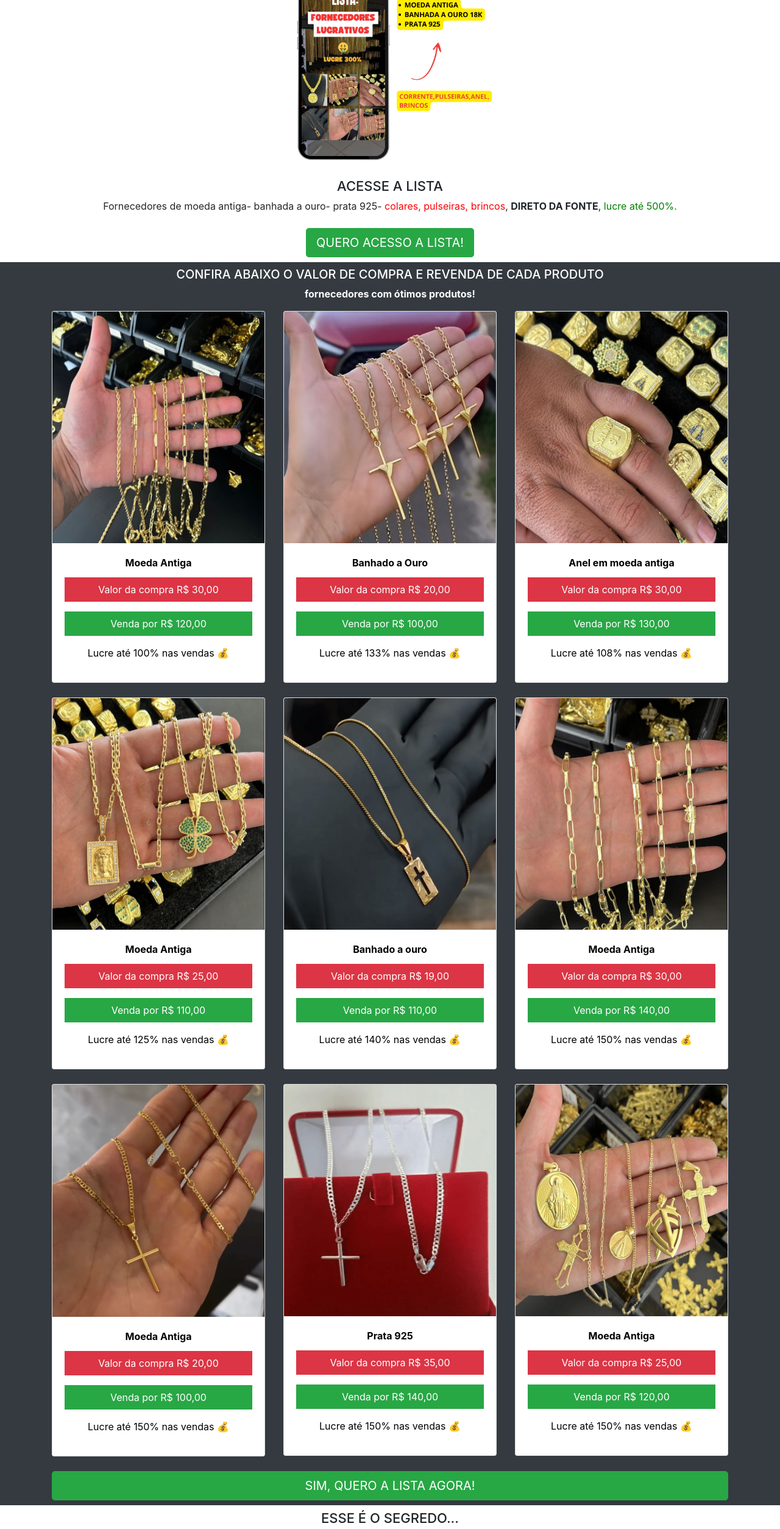
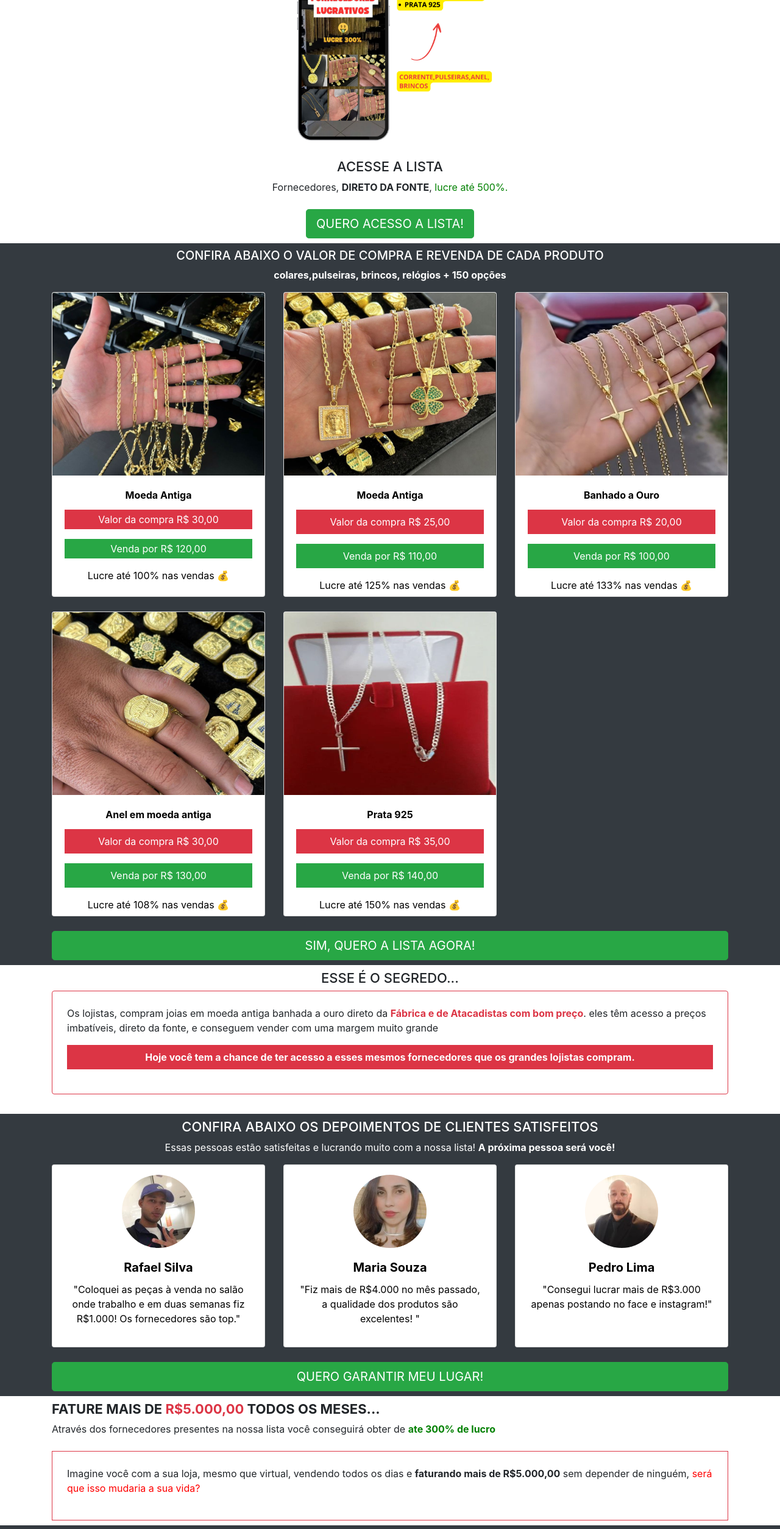
Before and after one commit to andresperes33/SiteVendasJoias, a plain HTML site: page index.html in a window 1280 px wide. Shown: the part 240-2748 px from the top of the page at 61% size. Drawn offline with nearby package versions, Linux system fonts and the light colour scheme.

Commit message:
alterações no site 17/10/2024

```diff
--- a/index.html
+++ b/index.html
@@ -11,15 +11,17 @@
     <link rel="icon" href="./img/lista.png" type="image/png">
     <script>
         !function (w, d, t) {
-            w.TiktokAnalyticsObject=t;
-            var ttq=w[t]=w[t]||[];
-            ttq.methods=["page","track","identify","instances","debug","on","off","once","ready","alias","group","enableCookie","disableCookie","holdConsent","revokeConsent","grantConsent"],
-            ttq.setAndDefer=function(t,e){t[e]=function(){t.push([e].concat(Array.prototype.slice.call(arguments,0)))}};for(var i=0;i<ttq.methods.length;i++)ttq.setAndDefer(ttq,ttq.methods[i]);
-            ttq.instance=function(t){for(var e=ttq._i[t]||[],n=0;n<ttq.methods.length;n++)ttq.setAndDefer(e,ttq.methods[n]);return e},
-            ttq.load=function(e,n){var r="https://analytics.tiktok.com/i18n/pixel/events.js",o=n&&n.partner;
-            ttq._i=ttq._i||{},ttq._i[e]=[],ttq._i[e]._u=r,ttq._t=ttq._t||{},ttq._t[e]=+new Date,ttq._o=ttq._o||{},ttq._o[e]=n||{};
-            n=document.createElement("script");n.type="text/javascript",n.async=!0,n.src=r+"?sdkid="+e+"&lib="+t;
-            e=document.getElementsByTagName("script")[0];e.parentNode.insertBefore(n,e)};
+            w.TiktokAnalyticsObject = t;
+            var ttq = w[t] = w[t] || [];
+            ttq.methods = ["page", "track", "identify", "instances", "debug", "on", "off", "once", "ready", "alias", "group", "enableCookie", "disableCookie", "holdConsent", "revokeConsent", "grantConsent"],
+                ttq.setAndDefer = function (t, e) { t[e] = function () { t.push([e].concat(Array.prototype.slice.call(arguments, 0))) } }; for (var i = 0; i < ttq.methods.length; i++)ttq.setAndDefer(ttq, ttq.methods[i]);
+            ttq.instance = function (t) { for (var e = ttq._i[t] || [], n = 0; n < ttq.methods.length; n++)ttq.setAndDefer(e, ttq.methods[n]); return e },
+                ttq.load = function (e, n) {
+                    var r = "https://analytics.tiktok.com/i18n/pixel/events.js", o = n && n.partner;
+                    ttq._i = ttq._i || {}, ttq._i[e] = [], ttq._i[e]._u = r, ttq._t = ttq._t || {}, ttq._t[e] = +new Date, ttq._o = ttq._o || {}, ttq._o[e] = n || {};
+                    n = document.createElement("script"); n.type = "text/javascript", n.async = !0, n.src = r + "?sdkid=" + e + "&lib=" + t;
+                    e = document.getElementsByTagName("script")[0]; e.parentNode.insertBefore(n, e)
+                };
             ttq.load('CRPOB83C77U87P3R9PEG');
             ttq.page();
         }(window, document, 'ttq');
@@ -56,7 +58,8 @@
 
     <!-- Seção Hero -->
     <div class="container text-center py-2">
-            <h1 style="font-size: 24px; margin-top: 20px;">TENHA ACESSO A <span class="text-danger">MAIS DE 220 FORNECEDORES DE JOIAS</span>
+        <h1 style="font-size: 22px; margin-top: 20px;"><span class="text-danger">MAIS DE 220 FORNECEDORES DE
+                JOIAS</span>
             ENTRE FABRICANTES E ATACADISTAS</h1>
 
         <div style="font-size: 16px; " class="bg-danger text-white p-2 mt-4">Fature + de 5 mil por mês ...</div>
@@ -66,12 +69,11 @@
             </div>
         </div>
         <h2 style="font-size: 22px;" class="mt-2">ACESSE A LISTA</h2>
-        <p style="font-size: 16px;">Fornecedores de moeda antiga- banhada a ouro- prata 925- <span
-                style="color: red;">colares, pulseiras,
-                brincos</span>, <span style="font-weight: bold;">DIRETO DA FONTE</span>, <span
-                style="color: green;">lucre até 500%.</span>
+        <p style="font-size: 16px;">Fornecedores<span style="color: red;"></span>, <span
+                style="font-weight: bold;">DIRETO DA FONTE</span>, <span style="color: green;">lucre até 500%.</span>
         </p>
-        <a href="https://app.dragonpay.com.br/finalizar?id=L8BTZVYUPJRL" target="_blank" class="btn btn-success btn-lg mt-2">QUERO ACESSO A LISTA!</a>
+        <a href="https://app.dragonpay.com.br/finalizar?id=L8BTZVYUPJRL" target="_blank"
+            class="btn btn-success btn-lg mt-2">QUERO ACESSO A LISTA!</a>
     </div>
 
     <!-- Seção de Produtos com Fundo Escuro -->
@@ -79,18 +81,19 @@
         <div class="container">
             <h2 style="font-size: 20px;" class="text-center">CONFIRA ABAIXO O VALOR DE COMPRA E REVENDA DE CADA PRODUTO
             </h2>
-            <p style="font-size: 16px;" class="text-center"><strong>fornecedores com ótimos produtos!</strong></p>
+            <p style="font-size: 16px;" class="text-center"><strong>colares,pulseiras, brincos, relógios + 150
+                    opções</strong></p>
 
             <div class="row">
                 <!-- Card 1 -->
                 <div class="col-md-4 mb-4">
-                    <div class="card">
-                        <img style="height: 380px;" src="./img/cruz.png" alt="Produto 1" class="card-img-top">
+                    <div style="height: 500px;" class="card">
+                        <img style="height: 300px;" src="./img/cruz.png" alt="Produto 1" class="card-img-top">
                         <div class="card-body text-center">
                             <p style="font-size: 16px; color: black;" class="card-title font-weight-bold">Moeda Antiga
                             </p>
-                            <p class="bg-danger text-white p-2">Valor da compra R$ 30,00</p>
-                            <p class="bg-success text-white p-2">Venda por R$ 120,00</p>
+                            <p class="bg-danger text-white p-1">Valor da compra R$ 30,00</p>
+                            <p class="bg-success text-white p-1">Venda por R$ 120,00</p>
                             <p style="font-size: 16px; color: black;">Lucre até 100% nas vendas <span
                                     class="emoji">💰</span></p>
                         </div>
@@ -99,8 +102,23 @@
 
                 <!-- Card 2 -->
                 <div class="col-md-4 mb-4">
-                    <div class="card">
-                        <img style="height: 380px;" src="./img/crusifixo.png" alt="Produto 2" class="card-img-top">
+                    <div style="height: 500px;" class="card">
+                        <img style="height: 300px;" src="./img/colarcristo.png" alt="Produto 4" class="card-img-top">
+                        <div class="card-body text-center">
+                            <p style="font-size: 16px; color: black;" class="card-title font-weight-bold">Moeda Antiga
+                            </p>
+                            <p class="bg-danger text-white p-2"> Valor da compra R$ 25,00</p>
+                            <p class="bg-success text-white p-2">Venda por R$ 110,00</p>
+                            <p style="font-size: 16px; color: black;">Lucre até 125% nas vendas <span
+                                    class="emoji">💰</span></p>
+                        </div>
+                    </div>
+                </div>
+
+                <!-- Card 3 -->
+                <div class="col-md-4 mb-4">
+                    <div style="height: 500px;" class="card">
+                        <img style="height: 300px;" src="./img/crusifixo.png" alt="Produto 2" class="card-img-top">
                         <div class="card-body text-center">
                             <p style="font-size: 16px; color: black;" class="card-title font-weight-bold">Banhado a Ouro
                             </p>
@@ -112,10 +130,10 @@
                     </div>
                 </div>
 
-                <!-- Card 3 -->
+                <!-- Card 4 -->
                 <div class="col-md-4 mb-4">
-                    <div class="card">
-                        <img style="height: 380px;" src="./img/anel.png" alt="Produto 3" class="card-img-top">
+                    <div style="height: 500px;" class="card">
+                        <img style="height: 300px;" src="./img/anel.png" alt="Produto 3" class="card-img-top">
                         <div class="card-body text-center">
                             <p style="font-size: 16px; color: black;" class="card-title font-weight-bold">Anel em moeda
                                 antiga</p>
@@ -127,68 +145,12 @@
                     </div>
                 </div>
 
-                <!-- Card 4 -->
-                <div class="col-md-4 mb-4">
-                    <div class="card">
-                        <img style="height: 380px;" src="./img/colarcristo.png" alt="Produto 4" class="card-img-top">
-                        <div class="card-body text-center">
-                            <p style="font-size: 16px; color: black;" class="card-title font-weight-bold">Moeda Antiga
-                            </p>
-                            <p class="bg-danger text-white p-2"> Valor da compra R$ 25,00</p>
-                            <p class="bg-success text-white p-2">Venda por R$ 110,00</p>
-                            <p style="font-size: 16px; color: black;">Lucre até 125% nas vendas <span
-                                    class="emoji">💰</span></p>
-                        </div>
-                    </div>
-                </div>
+
 
                 <!-- Card 5 -->
                 <div class="col-md-4 mb-4">
-                    <div class="card">
-                        <img style="height: 380px;" src="./img/colarsanto.png" alt="Produto 5" class="card-img-top">
-                        <div class="card-body text-center">
-                            <p style="font-size: 16px; color: black;" class="card-title font-weight-bold">Banhado a ouro
-                            </p>
-                            <p class="bg-danger text-white p-2">Valor da compra R$ 19,00</p>
-                            <p class="bg-success text-white p-2">Venda por R$ 110,00</p>
-                            <p style="font-size: 16px; color: black;">Lucre até 140% nas vendas <span
-                                    class="emoji">💰</span></p>
-                        </div>
-                    </div>
-                </div>
-
-                <!-- Card 6 -->
-                <div class="col-md-4 mb-4">
-                    <div class="card">
-                        <img style="height: 380px;" src="./img/corrente.png" alt="Produto 6" class="card-img-top">
-                        <div class="card-body text-center">
-                            <p style="font-size: 16px; color: black;" class="card-title font-weight-bold">Moeda Antiga
-                            </p>
-                            <p class="bg-danger text-white p-2">Valor da compra R$ 30,00</p>
-                            <p class="bg-success text-white p-2">Venda por R$ 140,00</p>
-                            <p style="font-size: 16px; color: black;">Lucre até 150% nas vendas <span
-                                    class="emoji">💰</span></p>
-                        </div>
-                    </div>
-                </div>
-                <!-- Card 7 -->
-                <div class="col-md-4 mb-4">
-                    <div class="card">
-                        <img src="./img/cruz1.png" alt="Produto 6" class="card-img-top">
-                        <div class="card-body text-center">
-                            <p style="font-size: 16px; color: black;" class="card-title font-weight-bold">Moeda Antiga
-                            </p>
-                            <p class="bg-danger text-white p-2">Valor da compra R$ 20,00</p>
-                            <p class="bg-success text-white p-2">Venda por R$ 100,00</p>
-                            <p style="font-size: 16px; color: black;">Lucre até 150% nas vendas <span
-                                    class="emoji">💰</span></p>
-                        </div>
-                    </div>
-                </div>
-                <!-- Card 8 -->
-                <div class="col-md-4 mb-4">
-                    <div class="card">
-                        <img style="height: 380px;" src="./img/prata.png" alt="Produto 6" class="card-img-top">
+                    <div style="height: 500px;" class="card">
+                        <img style="height: 300px;" src="./img/prata.png" alt="Produto 6" class="card-img-top">
                         <div class="card-body text-center">
                             <p style="font-size: 16px; color: black;" class="card-title font-weight-bold">Prata 925</p>
                             <p class="bg-danger text-white p-2">Valor da compra R$ 35,00</p>
@@ -198,22 +160,11 @@
                         </div>
                     </div>
                 </div>
-                <!-- Card 9 -->
-                <div class="col-md-4 mb-4">
-                    <div class="card">
-                        <img style="height: 380px;" src="./img/pulseira.png" alt="Produto 6" class="card-img-top">
-                        <div class="card-body text-center">
-                            <p style="font-size: 16px; color: black;" class="card-title font-weight-bold">Moeda Antiga
-                            </p>
-                            <p class="bg-danger text-white p-2">Valor da compra R$ 25,00</p>
-                            <p class="bg-success text-white p-2">Venda por R$ 120,00</p>
-                            <p style="font-size: 16px; color: black;">Lucre até 150% nas vendas <span
-                                    class="emoji">💰</span></p>
-                        </div>
-                    </div>
-                </div>
+
+
             </div>
-            <a href="https://app.dragonpay.com.br/finalizar?id=L8BTZVYUPJRL" target="_blank" class="btn btn-success btn-lg d-block mx-auto text-center">SIM, QUERO A LISTA AGORA!</a>
+            <a href="https://app.dragonpay.com.br/finalizar?id=L8BTZVYUPJRL" target="_blank"
+                class="btn btn-success btn-lg d-block mx-auto text-center">SIM, QUERO A LISTA AGORA!</a>
         </div>
     </div>
 
@@ -233,14 +184,7 @@
                 esses mesmos fornecedores que os grandes lojistas compram.</p>
         </div>
 
-        <div class="border border-danger border-dashed p-4 rounded">
-            <p style="font-size: 16px;">
-                Uma lista com mais de 220 fornecedores de moeda antiga - banhada a ouro 18kPrata 925- do Brasil com o
-                <strong>Instagram e WhatsApp de cada fornecedor</strong>,
-                só clicar e falar com eles.
-            </p>
-        </div>
-    </div>
+       </div>
 
     <div class="bg-dark text-white py-2">
         <div class="container">
@@ -251,7 +195,7 @@
 
             <div class="row">
                 <!-- Depoimento 1 -->
-                <div class="col-md-4 mb-4">
+                <div class="col-md-4 mb-1">
                     <div style="height: 300px;" class="card">
                         <img src="./img/foto1.png" alt="Depoimento 1" class="card-img-top rounded-circle mx-auto mt-3"
                             style="width: 120px;">
@@ -265,7 +209,7 @@
                 </div>
 
                 <!-- Depoimento 2 -->
-                <div class="col-md-4 mb-4">
+                <div class="col-md-4 mb-1">
                     <div style="height: 300px;" class="card">
                         <img src="./img/foto3.png" alt="Depoimento 2" class="card-img-top rounded-circle mx-auto mt-3"
                             style="width: 120px;">
@@ -292,43 +236,17 @@
                     </div>
                 </div>
 
-                <!-- Depoimento 4 -->
-                <div class="col-md-4 mb-4">
-                    <div style="height: 300px;" class="card">
-                        <img src="./img/foto4.png" alt="Depoimento 4" class="card-img-top rounded-circle mx-auto mt-3"
-                            style="width: 120px;">
-                        <div class="card-body text-center">
-                            <h5 style="color: black;" class="card-title font-weight-bold text-black">Fernanda Costa</h5>
-                            <p style="font-size: 16px; color: black;" class="text-black">"Fiz R$2.000 rápido so com
-                                pulseiras!"</p>
-                        </div>
-                    </div>
-                </div>
 
-
-                <!-- Depoimento 6 -->
-                <div class="col-md-4 mb-4">
-                    <div style="height: 300px;" class="card">
-                        <img src="./img/foto5.png" alt="Depoimento 6" class="card-img-top rounded-circle mx-auto mt-3"
-                            style="width: 120px;">
-                        <div class="card-body text-center">
-                            <h5 style="color: black;" class="card-title font-weight-bold text-black">Bruno Mendes</h5>
-                            <p style="font-size: 16px; color: black;" class="text-black">" Fornecedores são Top! em uma
-                                semana já vendi mais de R$800."</p>
-                        </div>
-                    </div>
-                </div>
             </div>
-            <a href="https://app.dragonpay.com.br/finalizar?id=L8BTZVYUPJRL" target="_blank" class="btn btn-success btn-lg d-block mx-auto text-center"> QUERO GARANTIR MEU LUGAR! </a>
+            <a href="https://app.dragonpay.com.br/finalizar?id=L8BTZVYUPJRL" target="_blank"
+                class="btn btn-success btn-lg d-block mx-auto text-center"> QUERO GARANTIR MEU LUGAR! </a>
         </div>
     </div>
 
     <div class="container py-2">
         <h2 style="font-size: 22px;" class="font-weight-bold">FATURE MAIS DE <span class="text-danger">R$5.000,00</span>
             TODOS OS MESES...</h2>
-        <p style="font-size: 16px;">A melhor forma de você ganhar dinheiro é você comprar algo mais barato e vender a um
-            valor mais "caro", assim
-            você consegue obter lucro.</p>
+
         <p style="font-size: 16px;">Através dos fornecedores presentes na nossa lista você conseguirá obter de <strong
                 style="color: green;"> ate 300% de lucro
             </strong></p>
@@ -347,7 +265,8 @@
             <h2 style="font-size: 22px;" class="font-weight-bold text-white text-center">PARE DE PERDER TEMPO PROCURANDO
                 FORNECEDORES POR CONTA PRÓPRIA!</h2>
             <p style="font-size: 16px;" class="text-center">Através da lista vamos te entregar materiais para
-                <strong>alavancar o seu negócio.</strong></p>
+                <strong>alavancar o seu negócio.</strong>
+            </p>
 
             <div class="row text-left mt-5"> <!-- Altera de text-center para text-left -->
                 <!-- Card 1 -->
@@ -360,7 +279,8 @@
                             <div>
                                 <h5 style="font-size: 18px;" class="font-weight-bold text-dark">FORNECEDORES</h5>
                                 <p style="font-size: 16px;" class="text-dark">A lista contém +220 fornecedores, com
-                                    contatos de <span style="color: green; font-weight: bold;">WhatsApp</span> e Instagram para
+                                    contatos de <span style="color: green; font-weight: bold;">WhatsApp</span> e
+                                    Instagram para
                                     você entrar em contato diretamente com eles.</p>
                             </div>
                         </div>
@@ -393,8 +313,11 @@
                             </div>
                             <div>
                                 <h5 style="font-size: 18px;" class="font-weight-bold text-dark">ACESSO FÁCIL</h5>
-                                <p style="font-size: 16px;" class="text-dark">Assim que o pagamento for aprovado, você recebe a lista com mais
-                                    de 220 fornecedores imediatamente no seu <span style="color: red; font-weight: bold;">e-mail</span> e <span style="color: green; font-weight: bold; ">Whatsapp</span>
+                                <p style="font-size: 16px;" class="text-dark">Assim que o pagamento for aprovado, você
+                                    recebe a lista com mais
+                                    de 220 fornecedores imediatamente no seu <span
+                                        style="color: red; font-weight: bold;">e-mail</span> e <span
+                                        style="color: green; font-weight: bold; ">Whatsapp</span>
                                 </p>
                             </div>
                         </div>
@@ -419,7 +342,8 @@
             </div>
 
             <!-- Botão de Acesso -->
-            <a href="https://app.dragonpay.com.br/finalizar?id=L8BTZVYUPJRL" target="_blank" class="btn btn-success btn-lg d-block mx-auto text-center">ADQUIRIR A LISTA</a>
+            <a href="https://app.dragonpay.com.br/finalizar?id=L8BTZVYUPJRL" target="_blank"
+                class="btn btn-success btn-lg d-block mx-auto text-center">ADQUIRIR A LISTA</a>
         </div>
     </div>
 
@@ -477,12 +401,14 @@
                     os <strong>Bônus Incríveis</strong>, que se não for tudo o que você esperava, eu devolvo 100% do
                     valor investido. Isso mesmo, você terá 7 dias para testar e, se achar que não valeu a pena, basta
                     enviar um e-mail e terá seu dinheiro de volta, sem perguntas, sem complicações. Você não tem nada a
-                    perder e muito a ganhar.</p>
+                    perder e muito a ganhar.
+                </p>
             </div>
 
             <!-- Botão de Acesso -->
             <div class="text-center mb-2">
-                <a href="https://app.dragonpay.com.br/finalizar?id=L8BTZVYUPJRL" target="_blank" class="btn btn-success btn-lg">ACESSO A LISTA</a>
+                <a href="https://app.dragonpay.com.br/finalizar?id=L8BTZVYUPJRL" target="_blank"
+                    class="btn btn-success btn-lg">ACESSO A LISTA</a>
             </div>
 
             <!-- Perguntas Frequentes -->
@@ -598,7 +524,8 @@
             <p style="font-size: 16px;" class="mb-1 font-weight-bold">TODOS OS DIREITOS RESERVADOS – LISTA DE
                 FORNECEDORES DE JOIAS EM MOEDA ANTIGA BANHADA A OURO E PRATA 925 © 2024</p>
             <p style="font-size: 16px;" class="mb-1"><a href="#" class="text-white font-weight-bold">Termos de uso</a> •
-                <a href="#" class="text-white font-weight-bold">Política de Privacidade</a></p>
+                <a href="#" class="text-white font-weight-bold">Política de Privacidade</a>
+            </p>
             <p style="font-size: 16px;" class="small"></p>
         </div>
     </footer>
```
